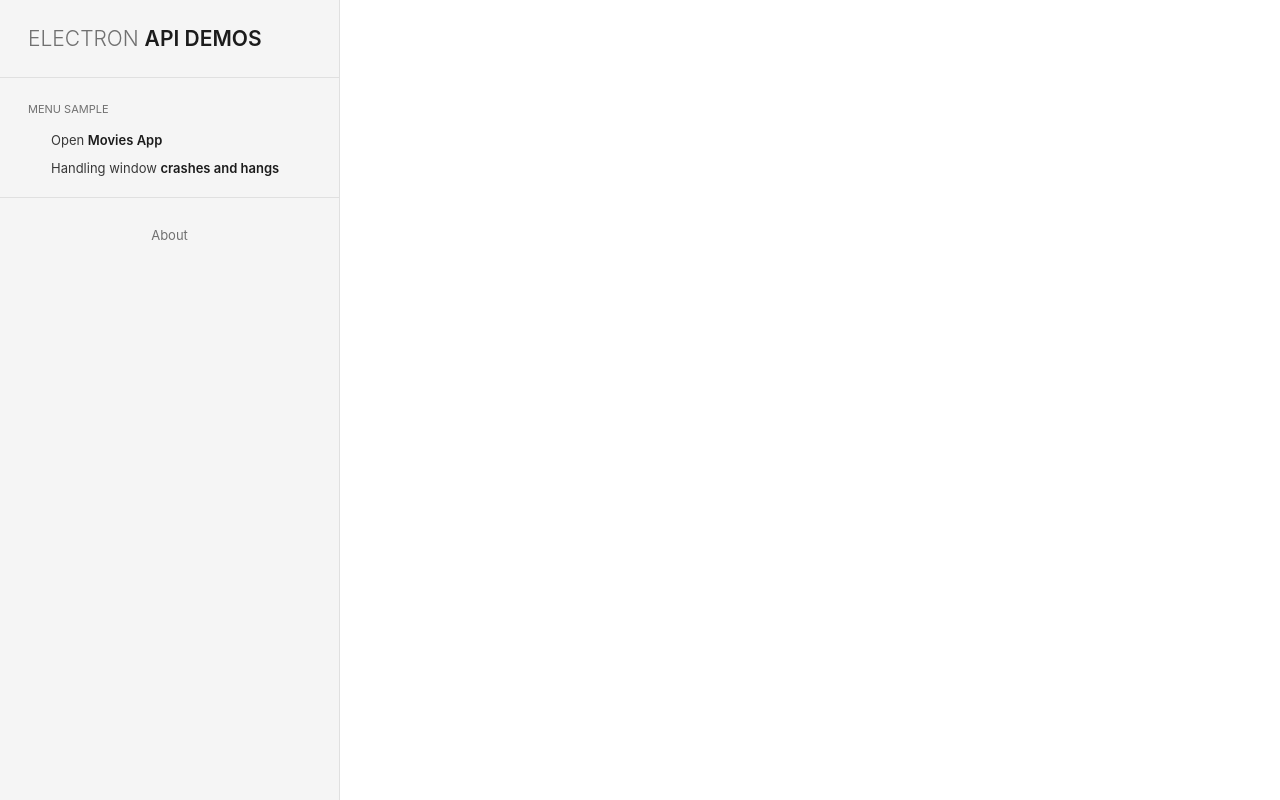
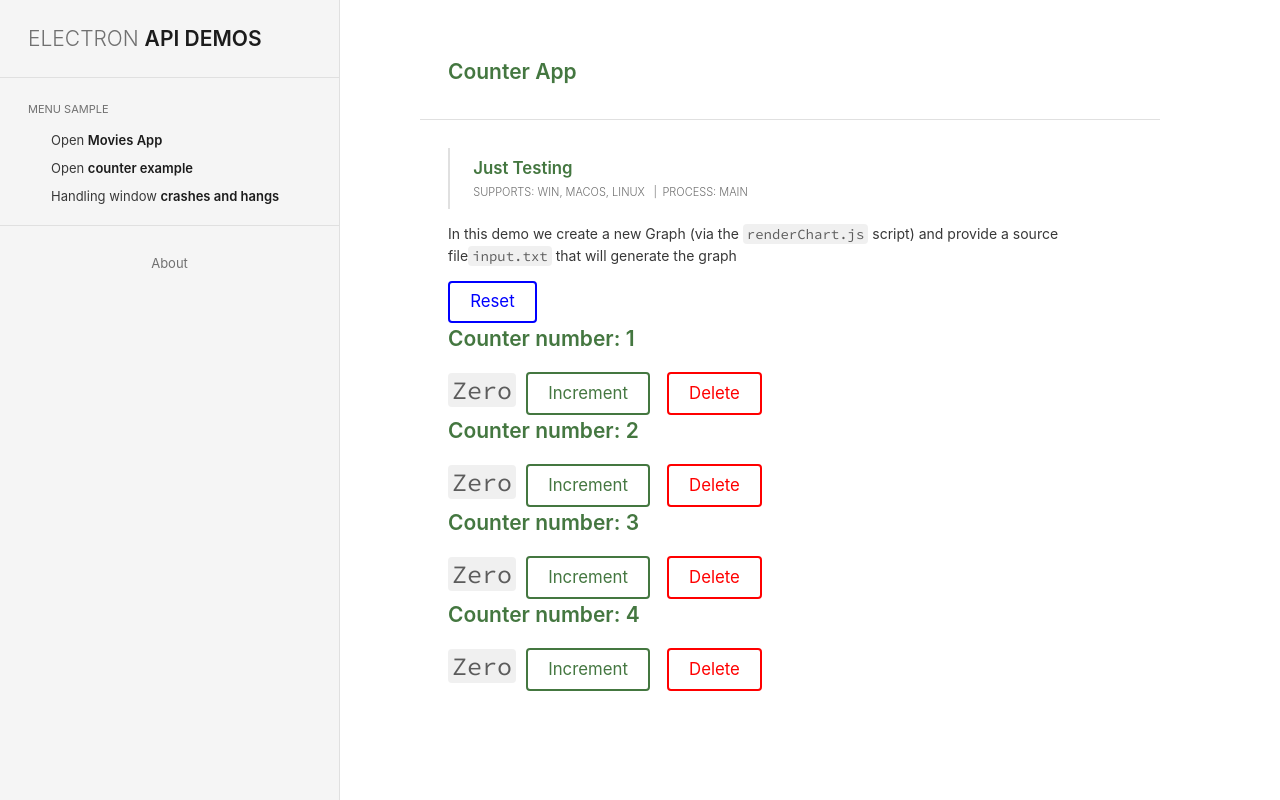
Before and after one commit to ruizray/ElectronGUIPractice, a React (Create React App) app: page /#/counter in a window 1280 px wide. Built offline with nearby package versions, Linux system fonts and the light colour scheme.

Commit message:
Further changes

```diff
--- a/public/index.html
+++ b/public/index.html
@@ -1,6 +1,7 @@
 <!DOCTYPE html>
 <html lang="en">
 <head>
+
     <meta charset="utf-8" />
     <link rel="icon" href="%PUBLIC_URL%/favicon.ico" />
     <meta name="viewport" content="width=device-width, initial-scale=1" />
--- /dev/null
+++ b/src/components/App.jsx
@@ -0,0 +1,24 @@
+import React, { Component } from 'react';
+import Sidenav from './Sidenav';
+import { Route } from 'react-router-dom';
+import Counter from './Counter';
+import Counters from './Counters';
+import Movies from './Movies';
+import Stuff from './Stuff';
+
+
+class App extends Component {
+
+    render() {
+        return (
+            <React.Fragment>
+
+                <Sidenav />
+
+
+            </React.Fragment>
+        );
+    }
+}
+
+export default App;
--- /dev/null
+++ b/src/components/Checkbox.jsx
@@ -0,0 +1,21 @@
+import React, { Component } from 'react';
+
+class Checkbox extends Component {
+
+
+
+
+    render() {
+        return (
+           <React.Fragment>
+               <input type="checkbox" id={this.props.checkbox.id} name={this.props.checkbox.id} onChange={() => this.props.onCheck(this.props.checkbox)} ></input>
+                                        <label htmlFor={this.props.checkbox.id}> {this.props.checkbox.label}</label>
+            </React.Fragment>
+
+        );
+    }
+
+
+}
+
+export default Checkbox;
--- /dev/null
+++ b/src/components/Counter.jsx
@@ -0,0 +1,35 @@
+import React, { Component } from 'react';
+
+class Counter extends Component {
+
+
+
+
+    render() {
+        return (
+            <div>
+                {this.props.children}
+                <code style={{fontSize:25 , marginRight:10}} className={this.getBadgeClasses()}>{this.formatCount()}</code>
+                <button onClick={() => this.props.onIncrement(this.props.counter)} className="demo-button">Increment</button>
+
+             {/* Handled by parent. ANY MODIFICATIONS TO CHILDREN SHOULD BE HANDLED BY PARENTS */}
+               <button onClick={() => this.props.onDelete(this.props.counter.id)} style={{color:'red'}} className="demo-button btn btn-danger btn-sm m-2">Delete</button>
+            </div>
+
+        );
+    }
+
+    getBadgeClasses() {
+        let classes = "badge m-2 badge-";
+        //If count is 0 set warning else primary
+        classes += this.props.counter.value == 0 ? "warning" : "primary";
+        return classes;
+    }
+
+    formatCount(){
+        const {value} = this.props.counter;
+        return value === 0 ? "Zero" : value;
+    }
+}
+
+export default Counter;
--- /dev/null
+++ b/src/components/Counters.jsx
@@ -0,0 +1,89 @@
+import React, { Component } from 'react';
+import Counter from './Counter'
+
+class Counters extends Component {
+  state = {
+    counters: [
+      { id: 1, value: 0 },
+      { id: 2, value: 0 },
+      { id: 3, value: 0 },
+      { id: 4, value: 0 },
+    ]
+
+  };
+
+
+  handleDelete = (counterId) => {
+    console.log('Event Handler Called', counterId)
+    const counters = this.state.counters.filter(c => c.id !== counterId);
+    this.setState({ counters })
+  };
+
+handleIncrement = counter =>{
+  console.log(counter)
+  const counters = [...this.state.counters];
+  const index = counters.indexOf(counter)
+  counters[index] = {...counter};
+  counters[index].value++;
+  this.setState({counters})
+
+}
+
+  // Single source of truth
+  handleReset = () =>{
+   const counters =  this.state.counters.map(c=>{
+      c.value = 0;
+      return c;
+    })
+
+    this.setState ({counters})
+  }
+
+  render() {
+    return (<React.Fragment>
+      <section
+        id="windows-section"
+        className="section js-section u-category-windows"
+      >
+        <header className="section-header">
+          <div className="section-wrapper">
+            <h1>Counter App</h1>
+          </div>
+        </header>
+
+        <div className="demo">
+          <div className="demo-wrapper is-open">
+            <button
+              id="new-graph-toggle"
+              onClick={() => this.isOpen}
+              className="js-container-target demo-toggle-button"
+            >
+              Just Testing
+                    <div className="demo-meta u-avoid-clicks">
+                Supports: Win, macOS, Linux{' '}
+                <span className="demo-meta-divider">|</span>
+                      Process: Main
+                    </div>
+            </button>
+            <p>
+              In this demo we create a new Graph (via the{' '}
+              <code>renderChart.js</code> script) and provide a source file
+                    <code>input.txt</code> that will generate the graph
+                  </p>
+
+            <button onClick={this.handleReset} style={{ color: 'blue' }} className="demo-button">Reset</button>
+            {this.state.counters.map(counter =>
+              <Counter key={counter.id} onDelete={this.handleDelete} onIncrement={this.handleIncrement} counter={counter}>
+                {/* Testing passing CHildren */}
+                <h1>Counter number: {counter.id}</h1>
+              </Counter>
+            )}
+
+          </div>
+        </div>
+      </section>
+    </React.Fragment>);
+  }
+}
+
+export default Counters;
--- a/src/components/Movies.jsx
+++ b/src/components/Movies.jsx
@@ -4,7 +4,17 @@ class Movies extends Component {
   state = {
     movies: getMovies()
   }
+
+  handleDelete = movie =>{
+
+    const movies = this.state.movies.filter(m=> m._id !== movie._id);
+    this.setState({movies});
+  }
+
   render() {
+const {length:count} = this.state.movies
+    if(count == 0 ) return <p>There are no movies in the database.</p>;
+
     return (
       <React.Fragment>
         <section
@@ -36,6 +46,7 @@ class Movies extends Component {
                 <code>renderChart.js</code> script) and provide a source file
                 <code>input.txt</code> that will generate the graph
               </p>
+              <p>Showing {count} movies in the database</p>
               <table className="table">
                 <thead>
                   <tr>
@@ -48,14 +59,14 @@ class Movies extends Component {
                 </thead>
                 <tbody>
                   {this.state.movies.map(movie => (
-                    <tr>
+                    <tr key = {movie._id}>
                       <td>{movie.title}</td>
                       <td>{movie.genre.name}</td>
                       <td>{movie.numberInStock}</td>
                       <td>{movie.dailyRentalRate}</td>
                       <td>
-                        <button className="demo-button" enabled>
-                          T
+                        <button onClick={() => this.handleDelete(movie)} className="demo-button">
+                          Delete
                         </button>
                       </td>
                     </tr>
--- a/src/components/Sidenav.jsx
+++ b/src/components/Sidenav.jsx
@@ -9,15 +9,15 @@ import {
 
 
 import Movies from './Movies'
-import Stuff from '../Stuff'
-class Sidenav extends Component {
+import Stuff from './Stuff'
+import Counter from './Counters'
+const Sidenav = () => {
 
-  render() {
 
 
     return (
       <React.Fragment>
-        <HashRouter>
+
           <nav className="nav js-nav">
             <header className="nav-header">
               <h1 className="nav-title">
@@ -27,7 +27,7 @@ class Sidenav extends Component {
             <div className="nav-item u-category-windows">
               <h5 className="nav-category">Menu Sample</h5>
             </div>
-            <NavLink style={{textDecoration:'none'}} exact to="/">
+            <NavLink style={{textDecoration:'none'}} to="/">
               <button
                 type="button"
                 id="button-movies"
@@ -37,6 +37,14 @@ class Sidenav extends Component {
                 Open <em>Movies App</em>
               </button>
             </NavLink>
+            <NavLink style={{textDecoration:'none'}} to ="/counter"><button
+              type="button"
+              id="button-counter"
+              data-section="counter"
+              className="nav-button"
+            >
+              Open <em> counter example</em>
+            </button></NavLink>
             <NavLink style={{textDecoration:'none'}} to ="/stuff"><button
               type="button"
               id="button-crash-hang"
@@ -64,17 +72,17 @@ class Sidenav extends Component {
               </a>
             </footer>
           </nav>
+          <div className="content js-content">
 
-          <div className="content js-content">
-            <Route exact path="/" component={Movies} />
-            <Route path="/stuff" component={Stuff} />
-          </div>
-        </HashRouter>
 
+          <Route exact path="/" component={Movies} />
+                    <Route path="/stuff" component={Stuff} />
+                    <Route path="/counter" component={Counter} />
+        </div>
       </React.Fragment>
 
     )
-  }
+
 }
 
 export default Sidenav
--- a/src/index.js
+++ b/src/index.js
@@ -1,7 +1,6 @@
 import React from "react";
 import ReactDOM from "react-dom";
 
-import Sidenav from "./components/Sidenav.jsx";
 
 import './css/nav.css'
 import './index.css'
@@ -11,12 +10,14 @@ import './css/variables.css'
 import './css/global.css'
 import './css/print.css'
 import './css/bootstrap-grid.css'
+import App from "./components/App.jsx";
+import { HashRouter } from "react-router-dom";
+
 
 
 ReactDOM.render(
-
-    <React.StrictMode>
-        <Sidenav />
-    </React.StrictMode>,
+    <HashRouter>
+        <App />
+        </HashRouter>,
     document.getElementById("root")
 );
--- /dev/null
+++ b/src/scripts/readGraphFile.js
@@ -0,0 +1,22 @@
+export function readFileInput(e) {
+    return new Promise(resolve => {
+        e.preventDefault();
+
+        var reader = new FileReader();
+        var file = e.target.files[0];
+        var liness;
+
+        reader.onload = (e) => {
+            liness = e.target.result.split('\n');
+            console.log(liness)
+
+            resolve(liness);
+        };
+
+
+        reader.readAsText(file);
+
+
+    })
+
+}
```
Also changed, not shown: src/components/Stuff.jsx (renamed from src/Stuff.js, +31 -47 lines), 1 other file (tests, documents, lock files or other folders).
